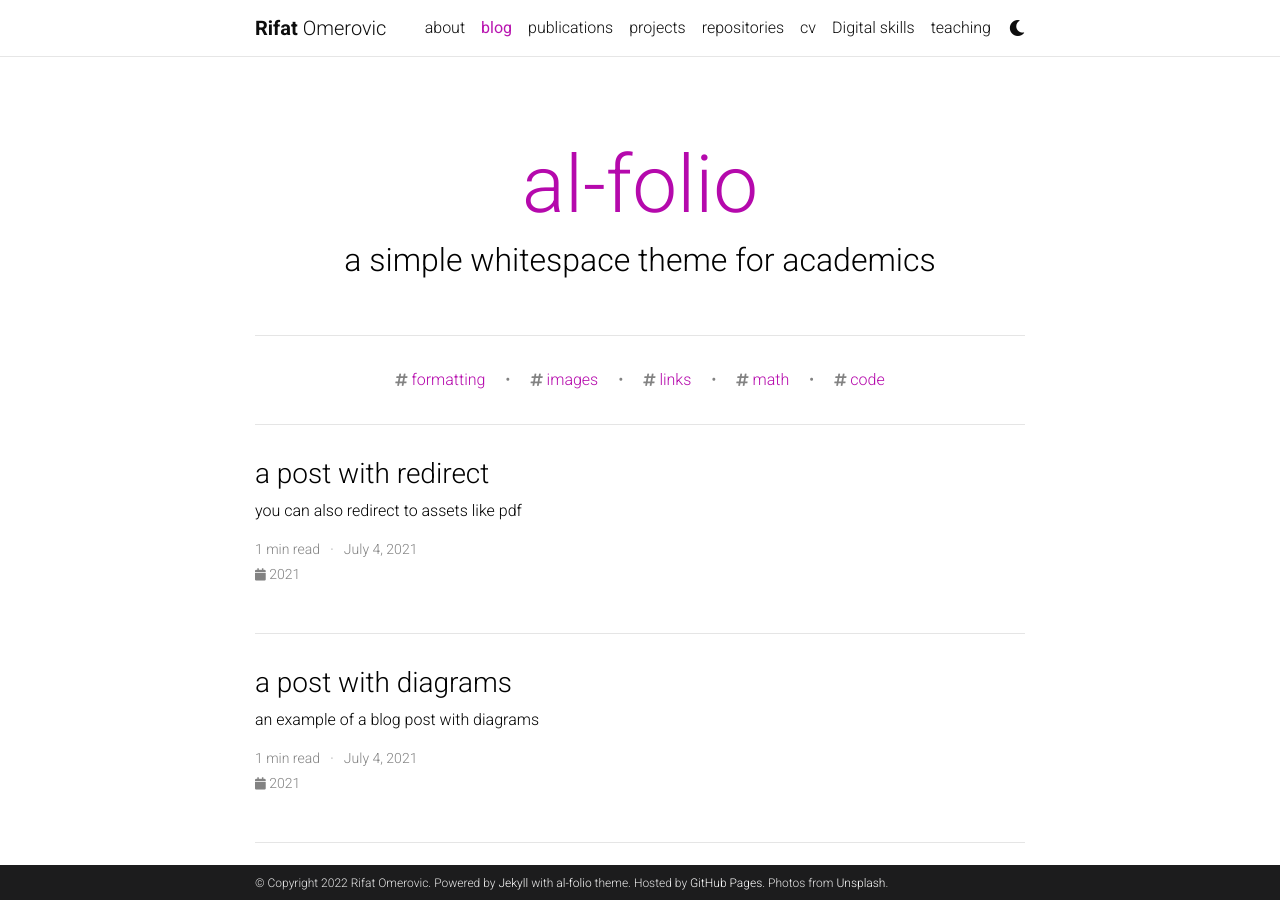
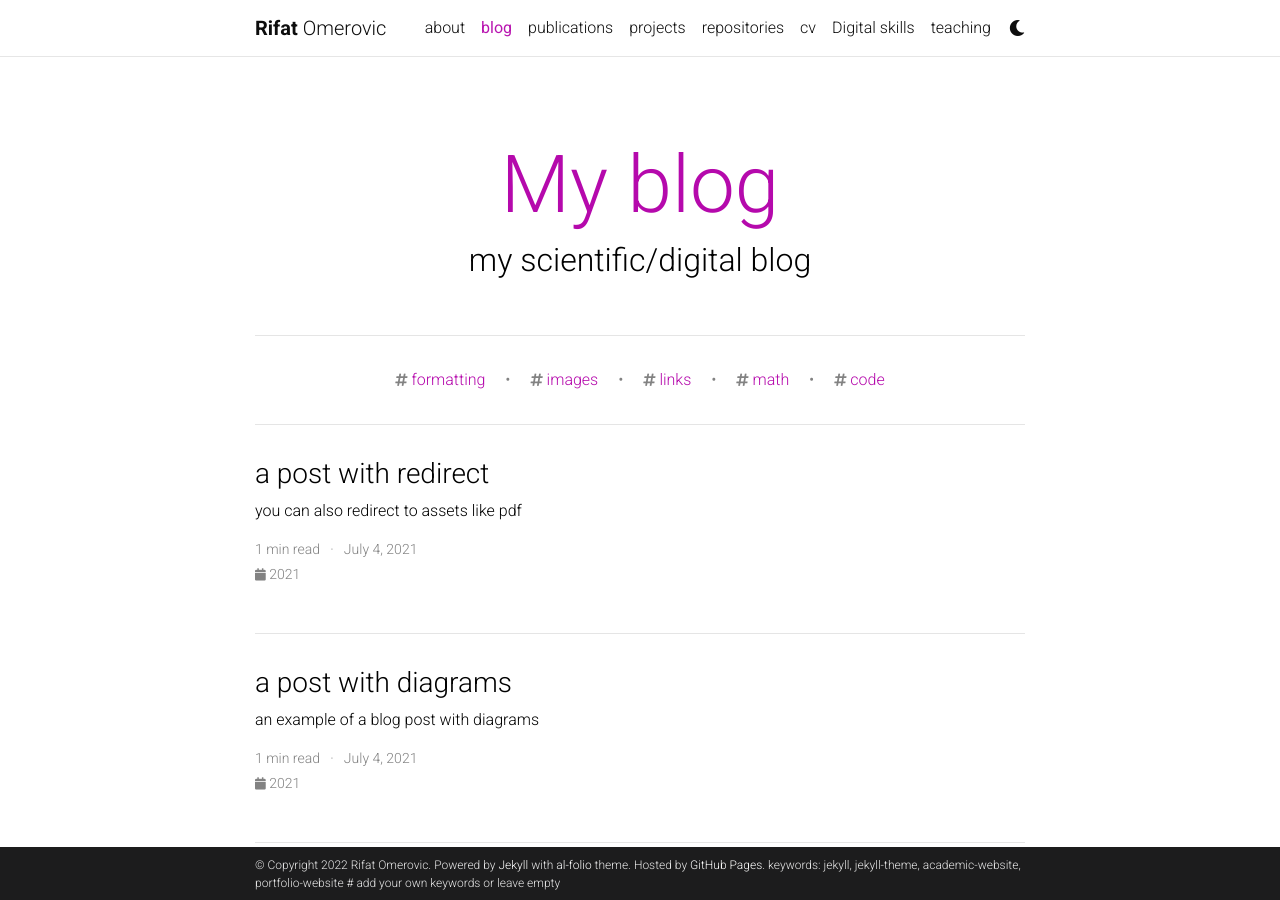
Before and after one commit to rifatom/rifatom.github.io, a Jekyll site: the page built from blog/index.html, in a window 1280 px wide and 900 px high. Built offline with Jekyll 4.4.1, drawn with Linux system fonts in a browser that asks for light colours; full-size pictures stand in for the smaller copies a plugin makes; the list of posts is cut into pages by our own code; comment, search, counter and statistics services are not loaded; a style sheet for code colours, icons or effects is not loaded.

Commit message:
Update _config.yml

```diff
--- a/_config.yml
+++ b/_config.yml
@@ -12,8 +12,7 @@
 footer_text: >
   Powered by <a href="https://jekyllrb.com/" target="_blank">Jekyll</a> with <a href="https://github.com/alshedivat/al-folio">al-folio</a> theme.
   Hosted by <a href="https://pages.github.com/" target="_blank">GitHub Pages</a>.
-  Photos from <a href="https://unsplash.com" target="_blank">Unsplash</a>.
-keywords: jekyll, jekyll-theme, academic-website, portfolio-website  # add your own keywords or leave empty
+  keywords: jekyll, jekyll-theme, academic-website, portfolio-website  # add your own keywords or leave empty
 
 lang: en # the language of your site (for example: en, fr, cn, ru, etc.)
 icon: ⚛️  # the emoji used as the favicon (alternatively, provide image name in /assets/img/)
@@ -113,9 +112,9 @@
 # Blog
 # -----------------------------------------------------------------------------
 
-blog_name: al-folio # blog_name will be displayed in your blog page
+blog_name: My blog # blog_name will be displayed in your blog page
 blog_nav_title: blog # your blog must have a title for it to be displayed in the nav bar
-blog_description: a simple whitespace theme for academics
+blog_description: my scientific/digital blog
 permalink: /blog/:year/:title/
 
 # Pagination
```
